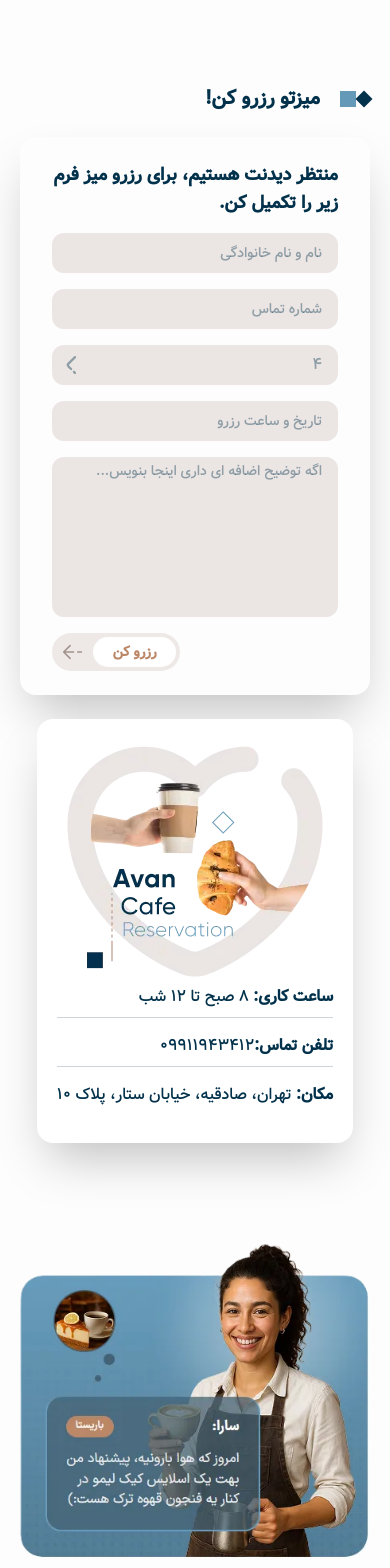
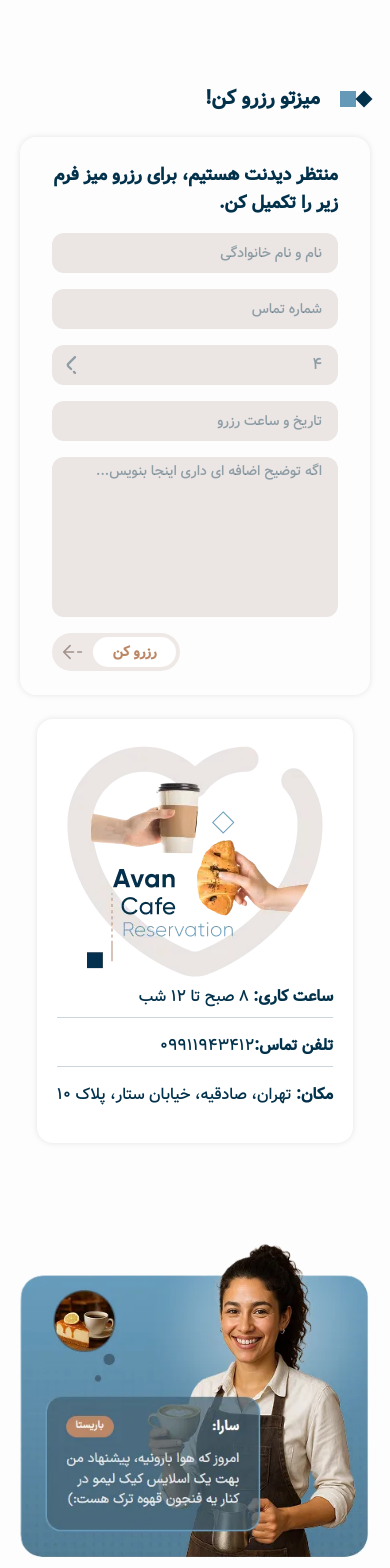
Before and after one commit to SabziDev/avan-cafe, a React (Vite) app: page / in a window 390 px wide. Shown: the part 2660-4228 px from the top of the page. Built offline with nearby package versions, Linux system fonts and the light colour scheme.

Commit message:
fix: slider width

```diff
--- a/src/pages/Home/components/ProductCardRectangle/ProductCardRectangle.jsx
+++ b/src/pages/Home/components/ProductCardRectangle/ProductCardRectangle.jsx
@@ -26,13 +26,16 @@ const ProductCardRectangle = ({ product }) => {
           />
         </div>
 
-        <div className="mr-20 flex-center flex-col-reverse gap-2 sm:flex-row">
+        <button
+          type="button"
+          className="mr-20 flex-center flex-col-reverse gap-2 sm:flex-row"
+        >
           <Btn svgId="basket">سفارش بده</Btn>
           <div className="flex-center flex-col">
             <b>{product.price.toLocaleString()}</b>
             <Icon id="toman" className="size-5 text-caramel" />
           </div>
-        </div>
+        </button>
       </div>
     </article>
   );
--- a/src/pages/Home/components/Slider/Slider.jsx
+++ b/src/pages/Home/components/Slider/Slider.jsx
@@ -1,5 +1,5 @@
+import { useId } from "react";
 import "swiper/css";
-import { useId } from "react";
 import { Autoplay, Navigation, Pagination } from "swiper/modules";
 import { Swiper, SwiperSlide } from "swiper/react";
 
@@ -69,7 +69,7 @@ const Slider = ({
       >
         {cardShape === "square"
           ? products.map((product) => (
-              <SwiperSlide key={product.id} className="w-65! p-2 sm:w-64!">
+              <SwiperSlide key={product.id} className="w-65! p-2">
                 <ProductCardSquare
                   product={product}
                   sliderLabel={sliderLabel}
--- a/src/pages/Home/sections/ReserveYourTableSection/components/Map/Map.jsx
+++ b/src/pages/Home/sections/ReserveYourTableSection/components/Map/Map.jsx
@@ -2,7 +2,7 @@ import Btn from "@/components/Btn/Btn";
 
 const Map = () => {
   return (
-    <div className="hidden h-106 flex-col items-start rounded-2xl bg-white px-5 py-4 shadow-2xl sm:flex lg:hidden xl:flex">
+    <div className="hidden h-106 flex-col items-start rounded-2xl bg-white px-5 py-4 shadow-[0_0_6px_rgba(0,0,0,0.1)] sm:flex lg:hidden xl:flex">
       <img
         src="/images/pictures/pages/home/reserve-your-table-section/map.webp"
         alt="map"
--- a/src/pages/Home/sections/ReserveYourTableSection/components/ReservationAvanCafe/ReservationAvanCafe.jsx
+++ b/src/pages/Home/sections/ReserveYourTableSection/components/ReservationAvanCafe/ReservationAvanCafe.jsx
@@ -1,6 +1,6 @@
 const ReservationAvanCafe = () => {
   return (
-    <div className="flex-center h-106 flex-col rounded-2xl bg-white px-5 py-4 shadow-2xl">
+    <div className="flex-center h-106 flex-col rounded-2xl bg-white px-5 py-4 shadow-[0_0_6px_rgba(0,0,0,0.1)]">
       <img
         src="/images/pictures/pages/home/reserve-your-table-section/reservation-avan-cafe.webp"
         alt="map"
--- a/src/pages/Home/sections/ReserveYourTableSection/components/ReserveYourTableForm/ReserveYourTableForm.jsx
+++ b/src/pages/Home/sections/ReserveYourTableSection/components/ReserveYourTableForm/ReserveYourTableForm.jsx
@@ -4,7 +4,7 @@ import Form from "./Form/Form";
 
 const ReserveYourTableForm = () => {
   return (
-    <div className="w-full rounded-2xl px-8 py-6 shadow-2xl lg:h-106 xl:w-160">
+    <div className="w-full rounded-2xl px-8 py-6 shadow-[0_0_6px_rgba(0,0,0,0.1)] lg:h-106 xl:w-160">
       <h3 className="text-lg font-bold">
         منتظر دیدنت هستیم، برای رزرو میز فرم زیر را تکمیل کن.
       </h3>
```
